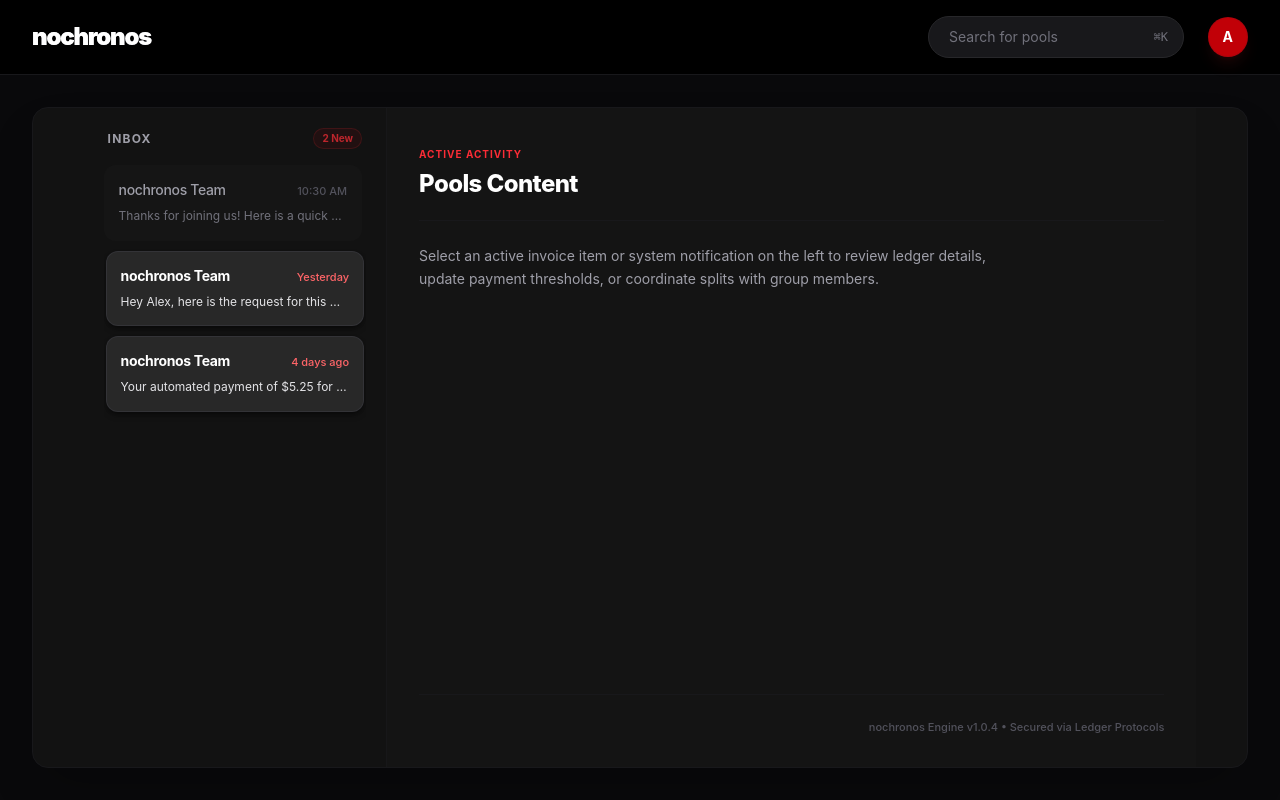
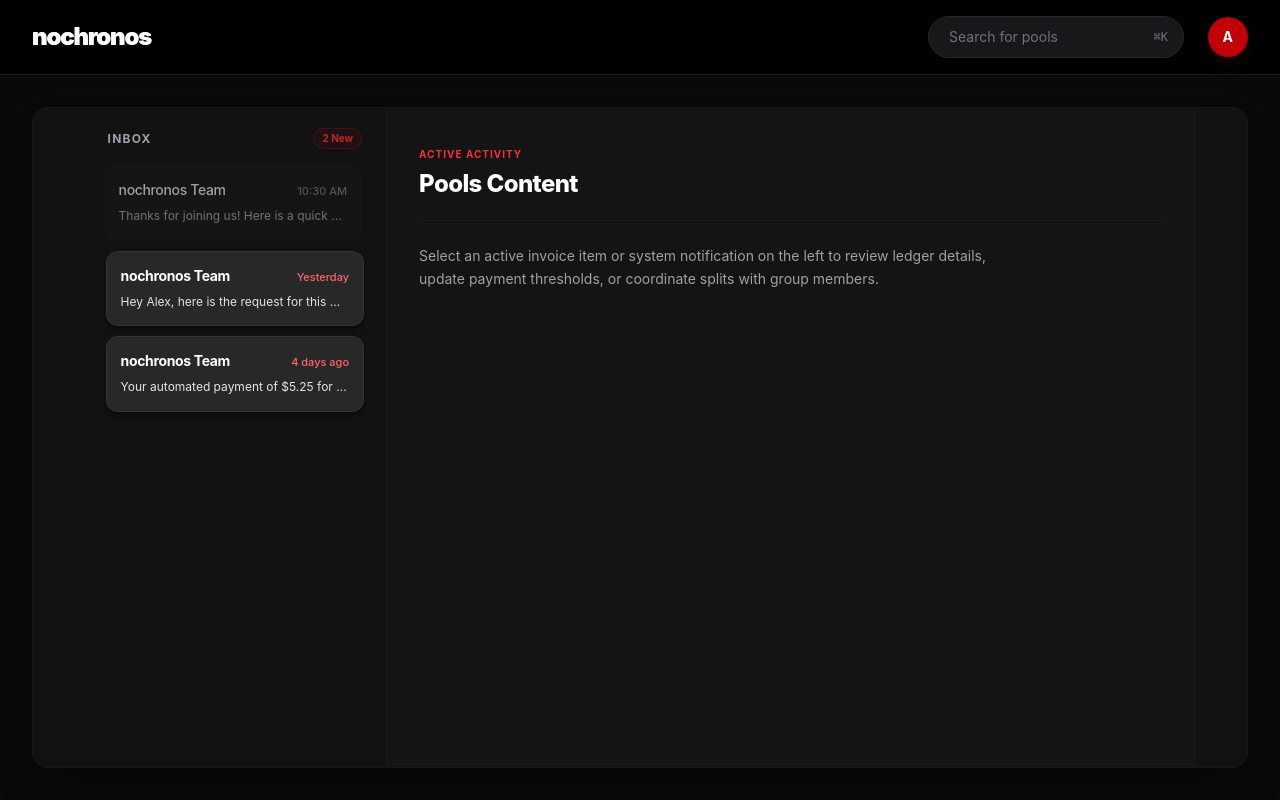
Before and after one commit to ArnavShelke04/nochronos, a React app in the folder frontend/: page / in a window 1280 px wide. Built offline with nearby package versions, Linux system fonts and the light colour scheme; the HTML template or start-up script is replaced by a standard one.

Commit message:
some more

```diff
--- a/frontend/src/components/HomePage.jsx
+++ b/frontend/src/components/HomePage.jsx
@@ -3,7 +3,6 @@ import nochronosLogo from '../assets/nochronosLogo.png';
 import Navbar from './Navbar';
 const HomePage = ({ userData }) => {
     return (
-        /* Screen height locked to 100vh with no global overflow to create an "App Desktop" environment */
         <div className='flex flex-col bg-black h-screen text-white overflow-hidden font-sans select-none'>
 
             <Navbar userData = {userData}/>
@@ -20,8 +19,6 @@ const HomePage = ({ userData }) => {
                                 </span>
                             )}
                         </div>
-
-                        {/* Dynamic Container using flex-1 and overflow-y-auto to handle custom-scrolling perfectly */}
                         <div className="messages flex-1 overflow-y-auto space-y-2.5 pr-1 custom-scrollbar">
                             {userData?.myInbox && userData.myInbox.length > 0 ? (
                                 userData.myInbox.map((msg) => (
@@ -46,7 +43,6 @@ const HomePage = ({ userData }) => {
                                     </div>
                                 ))
                             ) : (
-                                /* Empty state centers itself precisely inside the container bounds */
                                 <div className="h-full flex flex-col items-center justify-center text-center p-6 text-zinc-600">
                                     <svg xmlns="http://www.w3.org/2000/svg" fill="none" viewBox="0 0 24 24" strokeWidth={1.5} stroke="currentColor" className="w-8 h-8 mb-2 text-zinc-700">
                                         <path strokeLinecap="round" strokeLinejoin="round" d="M21.75 6.75v10.5a2.25 2.25 0 0 1-2.25 2.25h-15a2.25 2.25 0 0 1-2.25-2.25V6.75m19.5 0A2.25 2.25 0 0 0 19.5 4.5h-15a2.25 2.25 0 0 0-2.25 2.25m19.5 0v.243a2.25 2.25 0 0 1-1.07 1.916l-7.5 4.615a2.25 2.25 0 0 1-2.36 0L3.32 8.91a2.25 2.25 0 0 1-1.07-1.916V6.75" />
@@ -58,7 +54,7 @@ const HomePage = ({ userData }) => {
                         </div>
                     </div>
 
-                    {/* RIGHT CONTAINER (POOLS DESKTOP CONTENT) */}
+                    {/* RIGHT CONTAINER */}
                     <div className="right w-2/3 p-8 bg-[#181818]/40 h-full overflow-y-auto custom-scrollbar flex flex-col justify-between">
                         <div>
                             <div className="border-b border-zinc-900 pb-5 mb-6">
@@ -66,16 +62,14 @@ const HomePage = ({ userData }) => {
                                 <h2 className="text-2xl font-extrabold text-white tracking-tight mt-1">Pools Content</h2>
                             </div>
 
-                            {/* Content wrapper ensuring layout readability */}
+
                             <div className="max-w-xl text-sm text-zinc-400 leading-relaxed space-y-4">
                                 <p>Select an active invoice item or system notification on the left to review ledger details, update payment thresholds, or coordinate splits with group members.</p>
                             </div>
                         </div>
 
-                        {/* Footer branding element to ground the UI layout */}
-                        <div className="pt-6 border-t border-zinc-900 text-right">
-                            <p className="text-[11px] text-zinc-600 font-medium">nochronos Engine v1.0.4 • Secured via Ledger Protocols</p>
-                        </div>
+
+
                     </div>
 
                 </div>
```
